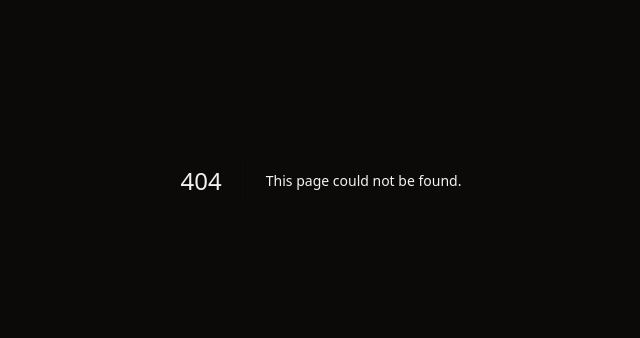
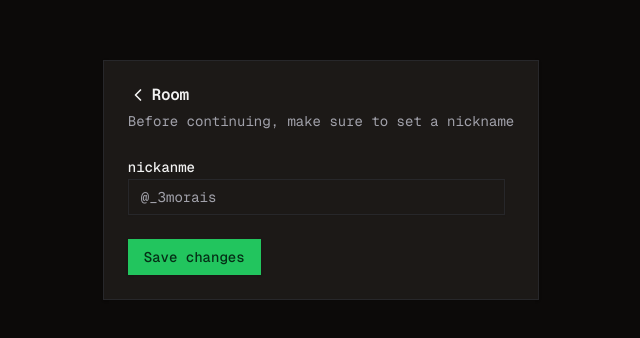
Before and after one commit to esau-morais/brazil-mentioned, a Next.js app: page /auth in a window 1280 px wide. Before the commit this address had no page. Shown: the part 220-558 px from the top of the page, without its empty margins (319-959 px from the left). Built offline with nearby package versions, Linux system fonts and the light colour scheme.

Commit message:
chore: add parallel routes and more exciting stuff incoming

```diff
--- /dev/null
+++ b/src/app/@modal/(.)auth/modal.tsx
@@ -0,0 +1,29 @@
+"use client";
+
+import { type ElementRef, useEffect, useRef, type ReactNode } from "react";
+import { useRouter } from "next/navigation";
+import { createPortal } from "react-dom";
+
+export const Modal = ({ children }: { children: ReactNode }) => {
+  const { back } = useRouter();
+  const dialogRef = useRef<ElementRef<"dialog">>(null);
+
+  useEffect(() => {
+    if (!dialogRef.current?.open) {
+      dialogRef.current?.showModal();
+    }
+  }, []);
+
+  return createPortal(
+    <div className="relative">
+      <dialog
+        ref={dialogRef}
+        className="fixed inset-0 bg-black/80"
+        onClose={back}
+      >
+        {children}
+      </dialog>
+    </div>,
+    document.getElementById("modal-root") as HTMLElement,
+  );
+};
--- /dev/null
+++ b/src/app/@modal/(.)auth/page.tsx
@@ -0,0 +1,12 @@
+import { NickanameForm } from "@/components/nickname-form";
+import { Modal } from "./modal";
+
+const ParallelNicknameModal = () => {
+  return (
+    <Modal>
+      <NickanameForm />
+    </Modal>
+  );
+};
+
+export default ParallelNicknameModal;
--- /dev/null
+++ b/src/app/@modal/default.tsx
@@ -0,0 +1,3 @@
+const DefaultModal = () => null;
+
+export default DefaultModal;
--- /dev/null
+++ b/src/app/auth/page.tsx
@@ -0,0 +1,9 @@
+import { NickanameForm } from "@/components/nickname-form";
+
+const NicknamePage = () => (
+  <div className="flex min-h-dvh w-full items-center justify-center overflow-y-hidden">
+    <NickanameForm />
+  </div>
+);
+
+export default NicknamePage;
--- a/src/app/layout.tsx
+++ b/src/app/layout.tsx
@@ -13,8 +13,10 @@ export const metadata: Metadata = {
 
 const RootLayout = ({
   children,
+  modal,
 }: Readonly<{
   children: ReactNode;
+  modal: ReactNode;
 }>) => {
   return (
     <html lang="en" className="dark">
@@ -23,8 +25,11 @@ const RootLayout = ({
           "w-full min-h-dvh bg-background text-foreground",
           GeistMono.className,
         )}
+        suppressHydrationWarning
       >
         <main>{children}</main>
+        <div id="modal-root" />
+        {modal}
       </body>
     </html>
   );
--- a/src/app/page.tsx
+++ b/src/app/page.tsx
@@ -1,45 +1,4 @@
-import { Button } from "@/components/ui/button";
-import { Card, CardContent, CardHeader } from "@/components/ui/card";
-import { Input } from "@/components/ui/input";
-import { Tabs, TabsContent, TabsList, TabsTrigger } from "@/components/ui/tabs";
-import { ArrowRight } from "lucide-react";
-
-const TABS = [
-  {
-    label: "Create room",
-    value: "create-room",
-    content: (
-      <Card>
-        <CardHeader>Create room</CardHeader>
-        <CardContent>
-          <div className="flex items-center space-x-2">
-            <Input id="room-name" placeholder="Enter room name" />
-            <Button className="self-center" size="icon">
-              <ArrowRight />
-            </Button>
-          </div>
-        </CardContent>
-      </Card>
-    ),
-  },
-  {
-    label: "Join room",
-    value: "join-room",
-    content: (
-      <Card>
-        <CardHeader>Join room</CardHeader>
-        <CardContent>
-          <div className="flex items-center space-x-2">
-            <Input id="room-code" placeholder="Enter room code" />
-            <Button className="self-center" size="icon">
-              <ArrowRight />
-            </Button>
-          </div>
-        </CardContent>
-      </Card>
-    ),
-  },
-] as const;
+import { RoomTabs } from "@/components/room-tabs";
 
 const Home = () => {
   return (
@@ -50,20 +9,8 @@ const Home = () => {
           &#128075;
         </span>
       </h1>
-      <Tabs defaultValue={TABS[0].value} className="w-[400px]">
-        <TabsList className="grid w-full grid-cols-2">
-          {TABS.map((tab) => (
-            <TabsTrigger key={tab.value} value={tab.value}>
-              {tab.label}
-            </TabsTrigger>
-          ))}
-        </TabsList>
-        {TABS.map((tab) => (
-          <TabsContent key={tab.value} value={tab.value}>
-            {tab.content}
-          </TabsContent>
-        ))}
-      </Tabs>
+
+      <RoomTabs />
     </section>
   );
 };
--- /dev/null
+++ b/src/components/nickname-form.tsx
@@ -0,0 +1,49 @@
+"use client";
+
+import { useRouter } from "next/navigation";
+import { Button } from "./ui/button";
+import {
+  Card,
+  CardContent,
+  CardDescription,
+  CardFooter,
+  CardHeader,
+  CardTitle,
+} from "./ui/card";
+import { Input } from "./ui/input";
+import { Label } from "./ui/label";
+import { ArrowLeft, ChevronLeft, X } from "lucide-react";
+
+export const NickanameForm = () => {
+  const router = useRouter();
+
+  return (
+    <Card>
+      <CardHeader>
+        <CardTitle className="inline-flex items-center space-x-1">
+          <Button
+            className="size-fit"
+            size="icon"
+            variant="ghost"
+            onClick={() => router.back()}
+          >
+            <ChevronLeft size={20} />
+          </Button>
+          <span>Room</span>
+        </CardTitle>
+        <CardDescription>
+          Before continuing, make sure to set a nickname
+        </CardDescription>
+      </CardHeader>
+      <CardContent className="pt-0 sm:max-w-[425px]">
+        <Label htmlFor="username" className="text-right">
+          nickanme
+        </Label>
+        <Input id="username" placeholder="@_3morais" />
+      </CardContent>
+      <CardFooter>
+        <Button type="submit">Save changes</Button>
+      </CardFooter>
+    </Card>
+  );
+};
--- /dev/null
+++ b/src/components/room-tabs.tsx
@@ -0,0 +1,84 @@
+"use client";
+
+import { Card, CardContent, CardHeader } from "@/components/ui/card";
+import { ArrowRight } from "lucide-react";
+import { Button, buttonVariants } from "@/components/ui/button";
+import { Input } from "@/components/ui/input";
+import { Tabs, TabsContent, TabsList, TabsTrigger } from "@/components/ui/tabs";
+import Link from "next/link";
+import { cn } from "@/lib/utils";
+import { useSearchParams } from "next/navigation";
+import { useCallback } from "react";
+
+export const RoomTabs = () => {
+  const searchParams = useSearchParams();
+
+  // Get a new searchParams string by merging the current
+  // searchParams with a provided key/value pair
+  const createQueryString = useCallback(
+    (name: string, value: string) => {
+      const params = new URLSearchParams(searchParams.toString());
+      params.set(name, value);
+
+      return params.toString();
+    },
+    [searchParams],
+  );
+
+  const TABS = [
+    {
+      label: "Create room",
+      value: "create-room",
+      content: (
+        <Card>
+          <CardContent>
+            <Link
+              className={cn("w-full space-x-1", buttonVariants())}
+              href={`/auth?${createQueryString("room", "create")}`}
+            >
+              <span>Create new room</span>
+              <ArrowRight />
+            </Link>
+          </CardContent>
+        </Card>
+      ),
+    },
+    {
+      label: "Join room",
+      value: "join-room",
+      content: (
+        <Card>
+          <CardContent>
+            <div className="flex items-center space-x-2">
+              <Input id="room-code" placeholder="Enter room code" />
+              <Link
+                className={buttonVariants({ size: "icon" })}
+                // TODO: send dynamic room code
+                href={`/auth?${createQueryString("room", "join.")}`}
+              >
+                <ArrowRight />
+              </Link>
+            </div>
+          </CardContent>
+        </Card>
+      ),
+    },
+  ] as const;
+
+  return (
+    <Tabs defaultValue={TABS[0].value} className="w-[400px]">
+      <TabsList className="grid w-full grid-cols-2">
+        {TABS.map(({ value, label }) => (
+          <TabsTrigger key={value} value={value}>
+            {label}
+          </TabsTrigger>
+        ))}
+      </TabsList>
+      {TABS.map((tab) => (
+        <TabsContent key={tab.value} value={tab.value}>
+          {tab.content}
+        </TabsContent>
+      ))}
+    </Tabs>
+  );
+};
--- a/src/components/ui/card.tsx
+++ b/src/components/ui/card.tsx
@@ -52,7 +52,7 @@ CardDescription.displayName = "CardDescription";
 
 const CardContent = forwardRef<HTMLDivElement, HTMLAttributes<HTMLDivElement>>(
   ({ className, ...props }, ref) => (
-    <div ref={ref} className={cn("p-6 pt-0", className)} {...props} />
+    <div ref={ref} className={cn("p-6", className)} {...props} />
   ),
 );
 CardContent.displayName = "CardContent";
--- /dev/null
+++ b/src/lib/actions/room.actions.ts
@@ -0,0 +1,20 @@
+"use server";
+
+import { tursoClient } from "../db";
+
+export const createRoom = async (formData: FormData) => {
+  try {
+    const name = formData.get("name");
+    const created_by = formData.get("created_by");
+    // if (typeof name !== "string" || typeof created_by !== "number")
+    //   throw new Error("name and created_by are required");
+
+    const room = await tursoClient.execute({
+      sql: "INSERT INTO rooms (name, created_by) VALUES (?, ?)",
+      args: [],
+    });
+    console.info({ room });
+  } catch (error) {
+    throw new Error(error);
+  }
+};
```
Also changed, not shown: package.json (+6 -3 lines), 1 other file (tests, documents, lock files or other folders).
